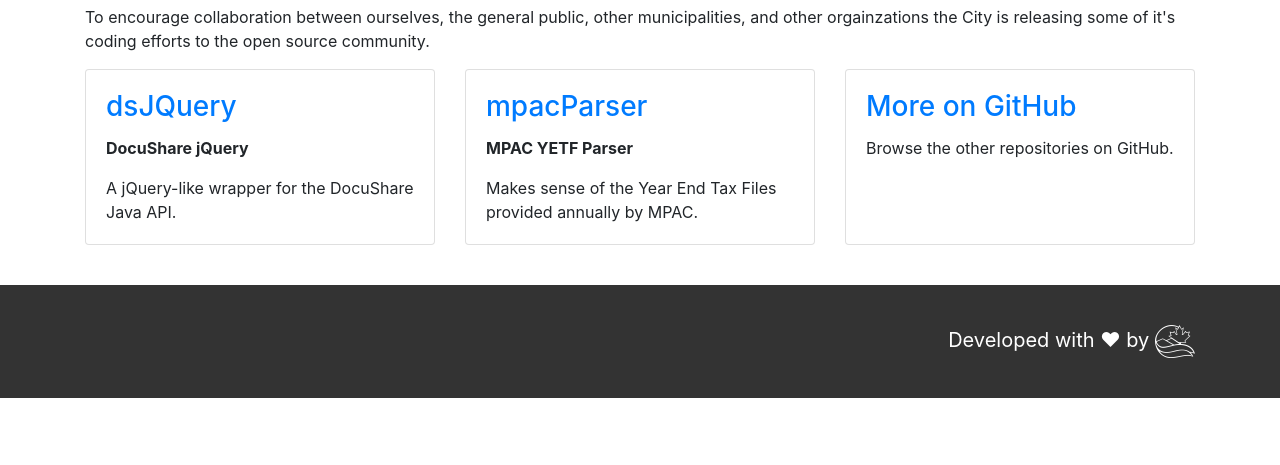
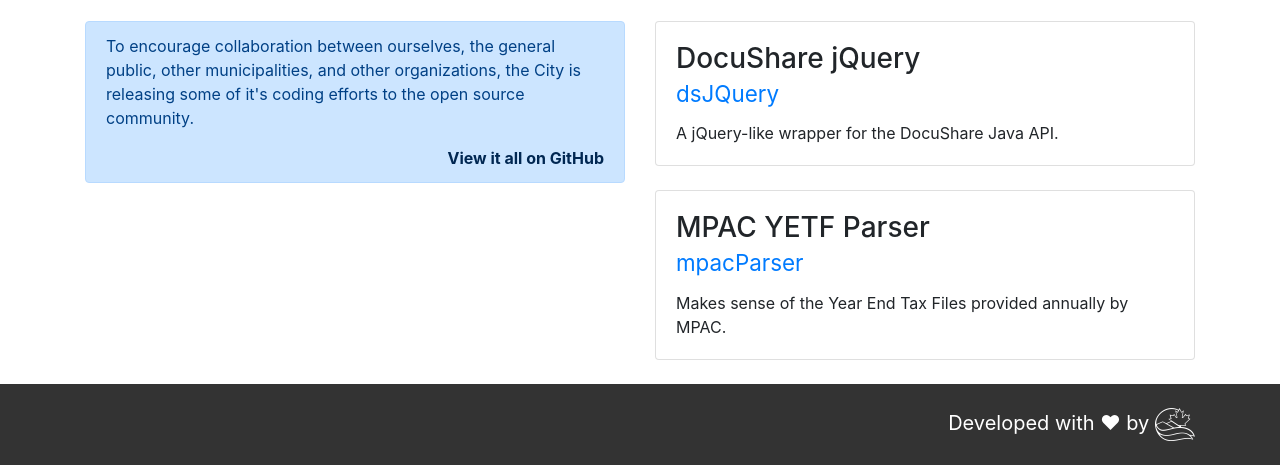
Before and after one commit to cityssm/cityssm.github.io, a plain HTML site: page index.html in a window 1280 px wide. Shown: the part 576-1041 px from the top of the page. Before the commit the page ends 974 px from the top, so only its background shows below. Drawn offline with nearby package versions, Linux system fonts and the light colour scheme.

Commit message:
Formatting

```diff
--- a/_src-scss/style.scss
+++ b/_src-scss/style.scss
@@ -6,18 +6,10 @@
   h1 {
     margin: 50px 0;
     font-size: 100px;
-    color: #fff;
   }
 }
 
 .jumbotron--footer {
-  padding: 2em 0;
-  margin: 2em 0 0 0;
   font-size: 20px;
-  color: #fff;
   background-color: #333;
-
-  a {
-    color: #fff;
-  }
 }
--- a/index.html
+++ b/index.html
@@ -13,7 +13,7 @@
 <body>
   <header class="jumbotron jumbotron-fluid jumbotron--header">
     <div class="container">
-      <h1 class="text-center" title="City of Sault Ste. Marie on GitHub">
+      <h1 class="text-center text-white" title="City of Sault Ste. Marie on GitHub">
       <img class="img-fluid" src="img/header-cityssm.png" alt="Sault Ste. Marie" />
       on
       <img class="img-fluid" src="img/header-github.png" alt="GitHub" /></h1>
@@ -26,43 +26,50 @@
   </section>
 
   <section class="container">
-    <h2 class="display-4 text-center">
+    <h2 class="display-4 text-center mb-4">
       Our Repositories</h2>
+
+    <div class="row">
+      <div class="col-md">
+
+        <div class="alert alert-primary">
           <p>
-      To encourage collaboration between ourselves, the general public, other municipalities, and other orgainzations
+            To encourage collaboration between ourselves, the general public, other municipalities, and other organizations,
             the City is releasing some of it's coding efforts to the open source community.</p>
+          <p class="text-right mb-0">
+            <a class="alert-link" href="https://github.com/cityssm/">View it all on GitHub</a></p>
+        </div>
 
-    <div class="card-deck">
+      </div>
+      <div class="col-md">
+
         <div class="card">
           <div class="card-body">
             <h3 class="card-title">
-            <a href="https://github.com/cityssm/dsJQuery">dsJQuery</a></h3>
-          <p class="card-text"><strong>DocuShare jQuery</strong></p>
+              DocuShare jQuery<br />
+              <a class="small" href="https://github.com/cityssm/dsJQuery">dsJQuery</a>
+            </h3>
             <p class="card-text">A jQuery-like wrapper for the DocuShare Java API.</p>
           </div>
         </div>
+        <br />
         <div class="card">
           <div class="card-body">
             <h3 class="card-title">
-            <a href="https://github.com/cityssm/mpacParser">mpacParser</a></h3>
-          <p class="card-text"><strong>MPAC YETF Parser</strong></p>
+              MPAC YETF Parser<br />
+              <a class="small" href="https://github.com/cityssm/mpacParser">mpacParser</a>
+            </h3>
             <p class="card-text">Makes sense of the Year End Tax Files provided annually by MPAC.</p>
           </div>
-      </div>
-      <div class="card">
-        <div class="card-body">
-          <h3 class="card-title">
-            <a href="https://github.com/cityssm/">More on GitHub</a></h3>
-          <p class="card-text">Browse the other repositories on GitHub.</p>
         </div>
       </div>
     </div>
   </section>
 
-  <footer class="jumbotron jumbotron-fluid jumbotron--footer">
-    <div class="container text-right">
+  <footer class="jumbotron jumbotron-fluid jumbotron--footer mb-0 mt-4 pt-4 pb-4">
+    <div class="container text-white text-right">
       Developed with <span title="love">&hearts;</span> by
-      <a href="http://saultstemarie.ca/" title="The City of Sault Ste. Marie"><img src="img/footer-cityssm.png" alt="City of Sault Ste. Marie" /></a>
+      <a class="text-white" href="http://saultstemarie.ca/" title="The City of Sault Ste. Marie"><img src="img/footer-cityssm.png" alt="City of Sault Ste. Marie" /></a>
     </div>
   </footer>
 
```
Also changed, not shown: css/style.css. Lines whose indentation alone changed are shown as unchanged.
